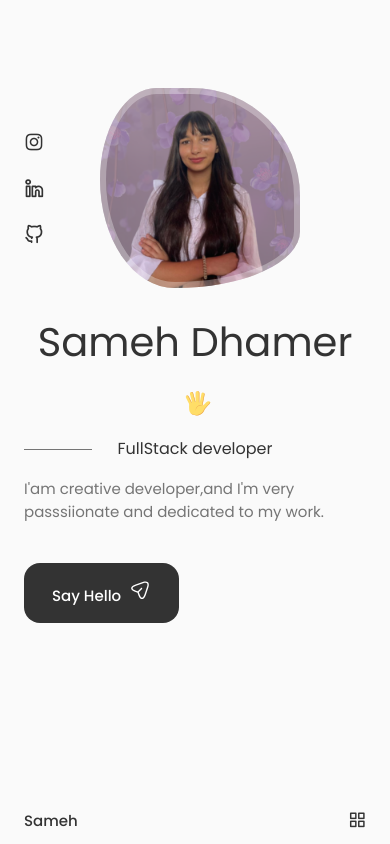
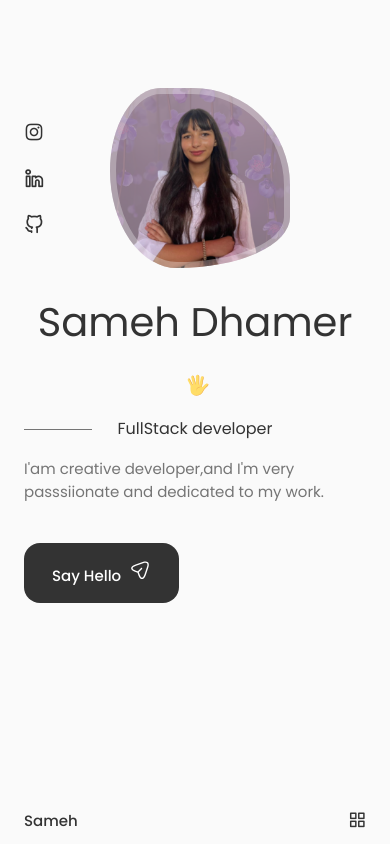
Before and after one commit to sameh-dh/portfolio, a React (Create React App) app: page / in a window 390 px wide. Built offline with nearby package versions, Linux system fonts and the light colour scheme.

Commit message:
home responsive small devices done

```diff
--- a/src/css/Home.css
+++ b/src/css/Home.css
@@ -218,7 +218,7 @@
         margin-left: 40%;
     }
 }
-
+/* For small devices */
 @media screen and (max-width: 576px) {
     .home__subtitle::before {
         width: 20%;
@@ -236,9 +236,19 @@
         text-align: left;
         padding-left: 0%;
     }
+
+    .home__img {
+        width: 180px;
+        height: 180px;
+    }
+
+    .home__hand {
+        width: 22px;
+        height: 22px;
+    }
 }
 
-/* For small devices */
+
 @media screen and (max-width: 350px) {
     .home__img {
         width: 180px;
```
